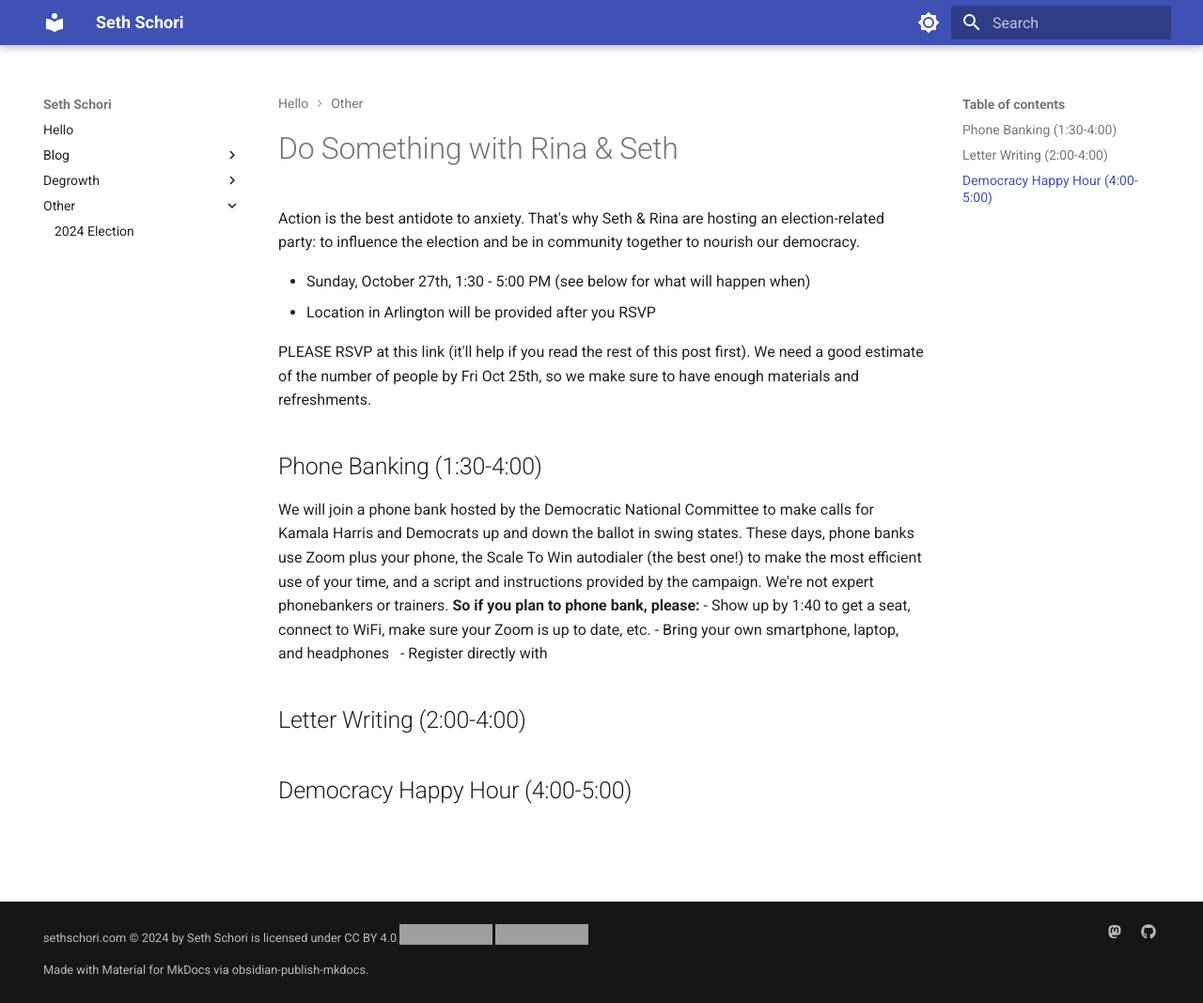
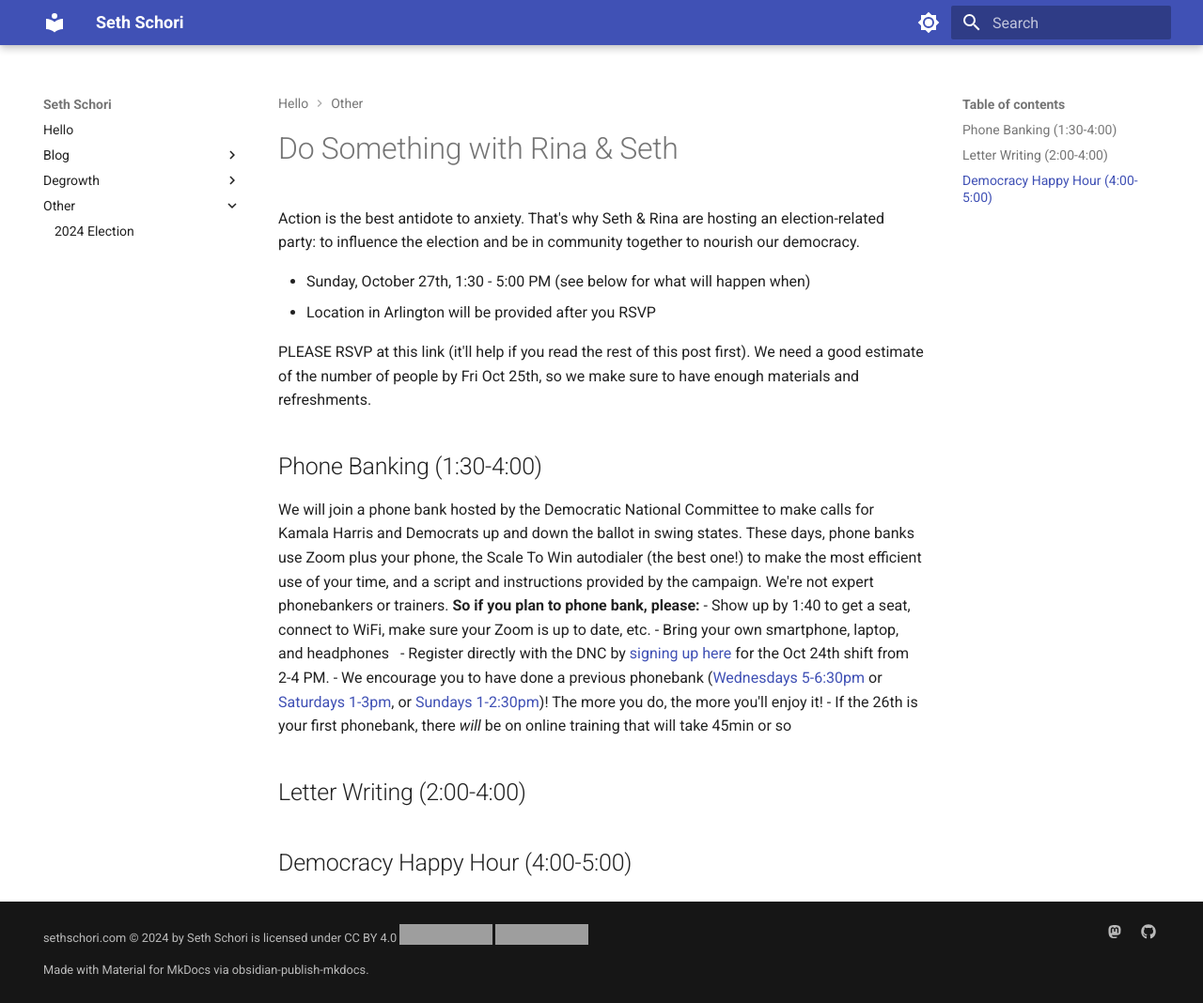
Before and after one commit to sethschori/sethschori.github.io, an MkDocs documentation site: the page built from docs/other/do-something.md, in a window 1280 px wide and 1068 px high. Shown: the whole window at 94% size. Built offline with MkDocs 1.6.1 and Material for MkDocs 9.7.7, drawn with Linux system fonts in a browser that asks for light colours; grey boxes are pictures that could not be loaded.

Commit message:
vault backup: 2024-10-15 23:00:22

```diff
--- a/docs/other/do-something.md
+++ b/docs/other/do-something.md
@@ -9,6 +9,8 @@ PLEASE RSVP at this link (it'll help if you read the rest of this post first). W
 We will join a phone bank hosted by the Democratic National Committee to make calls for Kamala Harris and Democrats up and down the ballot in swing states. These days, phone banks use Zoom plus your phone, the Scale To Win autodialer (the best one!) to make the most efficient use of your time, and a script and instructions provided by the campaign. We're not expert phonebankers or trainers. **So if you plan to phone bank, please:**
 - Show up by 1:40 to get a seat, connect to WiFi, make sure your Zoom is up to date, etc.
 - Bring your own smartphone, laptop, and headphones
-- Register directly with
+- Register directly with the DNC by [signing up here](https://events.democrats.org/event/569897/) for the Oct 24th shift from 2-4 PM.
+- We encourage you to have done a previous phonebank ([Wednesdays 5-6:30pm](https://www.mobilize.us/swingleft/event/676346/) or [Saturdays 1-3pm](https://www.mobilize.us/swingleft/event/623038/), or [Sundays 1-2:30pm](https://www.mobilize.us/swingleft/event/652115/))! The more you do, the more you'll enjoy it!
+- If the 26th is your first phonebank, there _will_ be on online training that will take 45min or so
 ## Letter Writing (2:00-4:00)
 ## Democracy Happy Hour (4:00-5:00)
```
